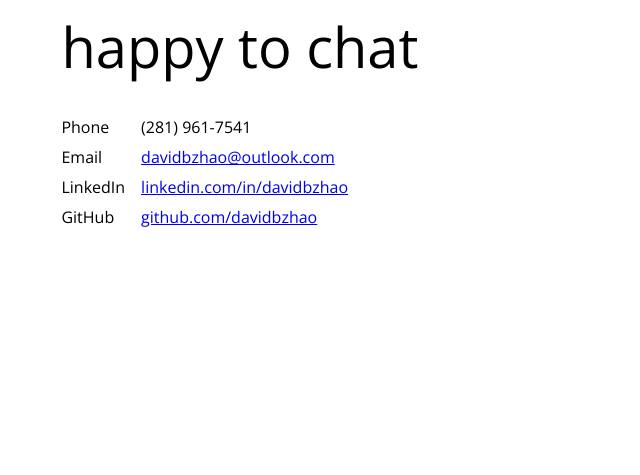
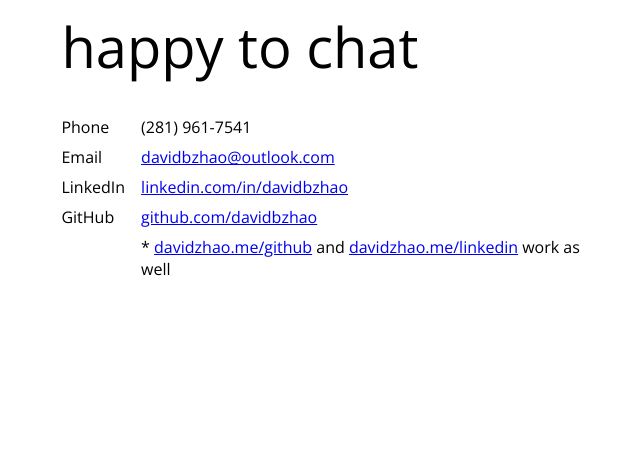
Before and after one commit to davidbzhao/Portfolio, a Django app: page / in a window 1280 px wide. Shown: the part 2445-2920 px from the top of the page, without its empty margins (318-958 px from the left). Run offline with Django 3.2, Linux system fonts and the light colour scheme; data that the repository does not hold is empty.

Commit message:
Add social and catch all redirects

```diff
--- a/intro/templates/intro/index.html
+++ b/intro/templates/intro/index.html
@@ -44,9 +44,11 @@
                 <div>Email</div>
                 <div><a href="mailto:davidbzhao@outlook.com">davidbzhao@outlook.com</a></div>
                 <div>LinkedIn</div>
-                <div><a href="http://linkedin.com/in/davidbzhao">linkedin.com/in/davidbzhao</a></div>
+                <div><a href="{% url 'linkedin' %}">linkedin.com/in/davidbzhao</a></div>
                 <div>GitHub</div>
-                <div><a href="http://github.com/davidbzhao">github.com/davidbzhao</a></div>
+                <div><a href="{% url 'github' %}">github.com/davidbzhao</a></div>
+                <div></div>
+                <div>* <a href="{% url 'github' %}">davidzhao.me/github</a> and <a href="{% url 'linkedin' %}">davidzhao.me/linkedin</a> work as well</div>
             </div>
         </div>
     </div>
--- a/intro/urls.py
+++ b/intro/urls.py
@@ -1,7 +1,10 @@
-from django.urls import path
+from django.urls import path, re_path
 
 from . import views
 
 urlpatterns = [
-    path('', views.index, name='index')
+    path('', views.index, name='index'),
+    path('linkedin', views.linkedin, name='linkedin'),
+    path('github', views.github, name='github'),
+    re_path(r'^.*$', views.redirect, name='redirect'),
 ]
--- a/intro/views.py
+++ b/intro/views.py
@@ -1,9 +1,19 @@
 from datetime import date, datetime
 
-from django.shortcuts import render
-from django.http import HttpResponse
+from django.shortcuts import render, redirect
+from django.http import HttpResponseRedirect
 
 from intro.models import Event
+
+
+def linkedin(request):
+    return HttpResponseRedirect('https://linkedin.com/in/davidbzhao')
+
+def github(request):
+    return HttpResponseRedirect('https://github.com/davidbzhao')
+
+def redirect(request):
+    return HttpResponseRedirect('/')
 
 def index(request):
     def get_age():
--- a/static/js/index.js
+++ b/static/js/index.js
@@ -1,3 +1,5 @@
+"use strict";
+
 const NAME_HEIGHT_VH = 100;
 const STICKY_TOP_VH = 40;
 const EVENT_MARGIN_BOTTOM_VH = 50;
```
